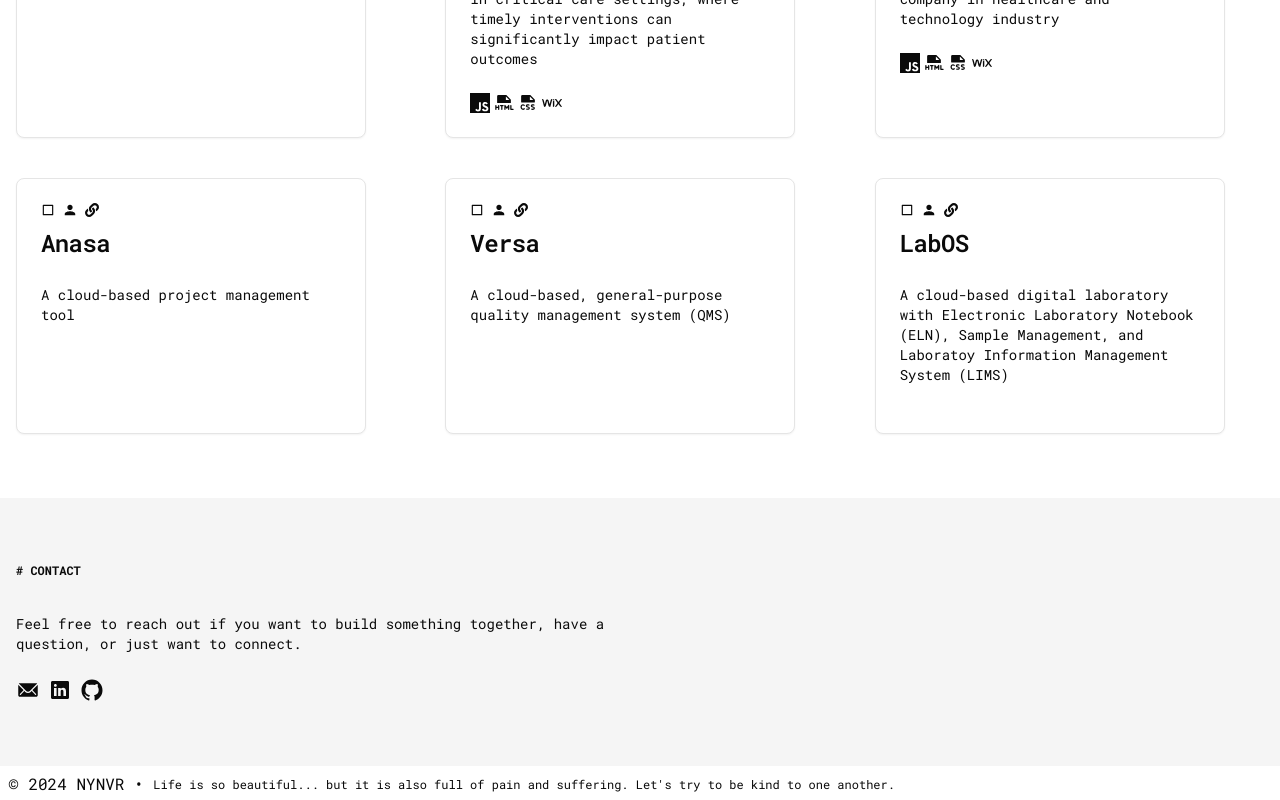
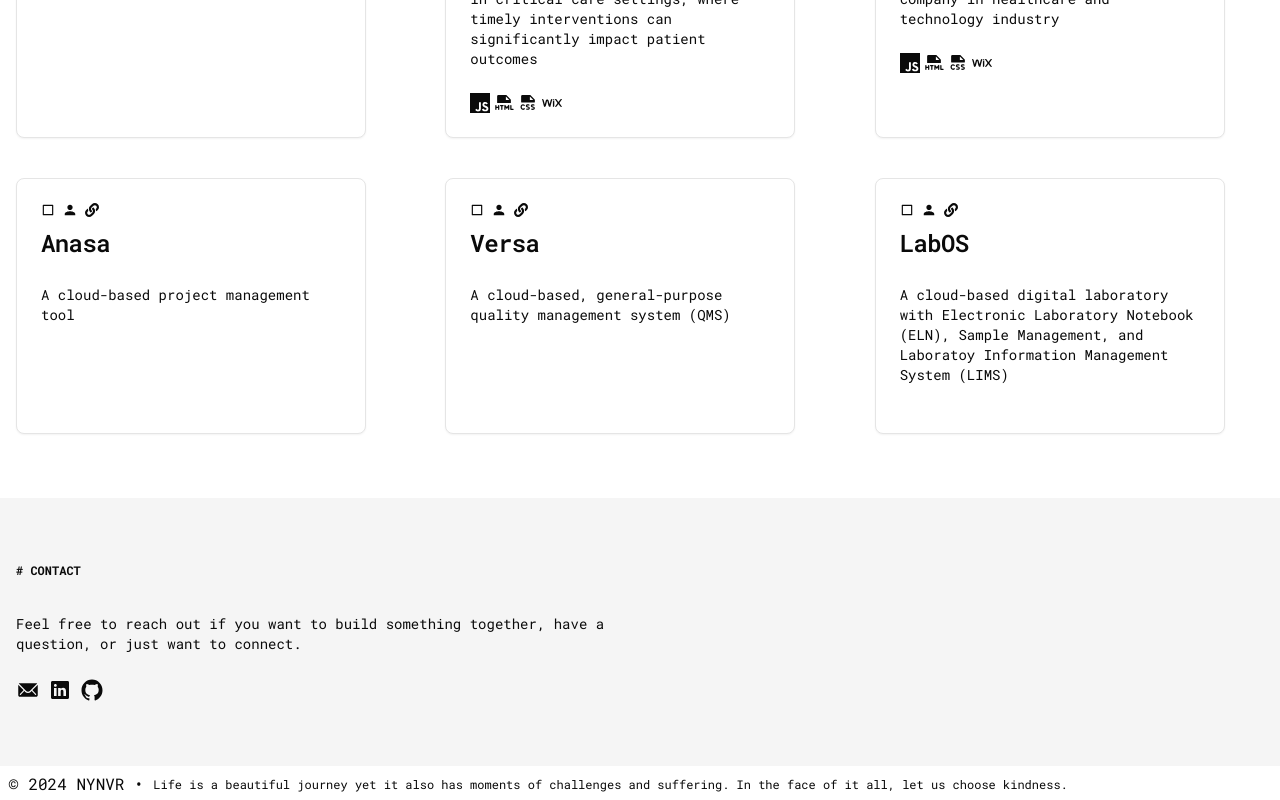
Before and after one commit to nynvr/nynvr.io, a Next.js app in the folder apps/web/: page / in a window 1280 px wide. Shown: the part 1380-2180 px from the top of the page. Built offline with nearby package versions, Linux system fonts and the light colour scheme.

Commit message:
update footer message;

```diff
--- a/apps/web/src/app/components/footer.tsx
+++ b/apps/web/src/app/components/footer.tsx
@@ -6,7 +6,7 @@ export default function Footer() {
           <span className="leading-4 align-middle">&nbsp;2024 NYNVR</span>
           <span className="leading-4 align-middle">&nbsp;&bull;&nbsp;</span>
           <span className="text-xs leading-4 align-middle">
-            Life is so beautiful... but it is also full of pain and suffering. Let&apos;s try to be kind to one another.
+            Life is a beautiful journey yet it also has moments of challenges and suffering. In the face of it all, let us choose kindness.
           </span>
         </div>
       </footer>
```
